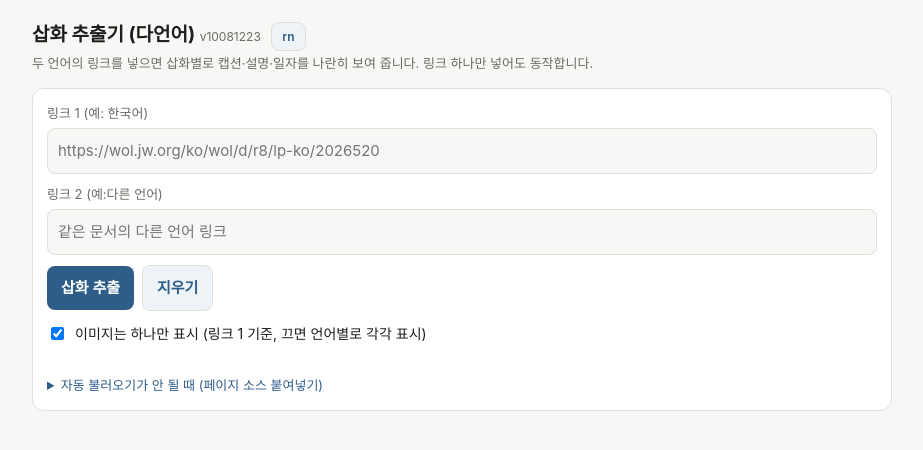
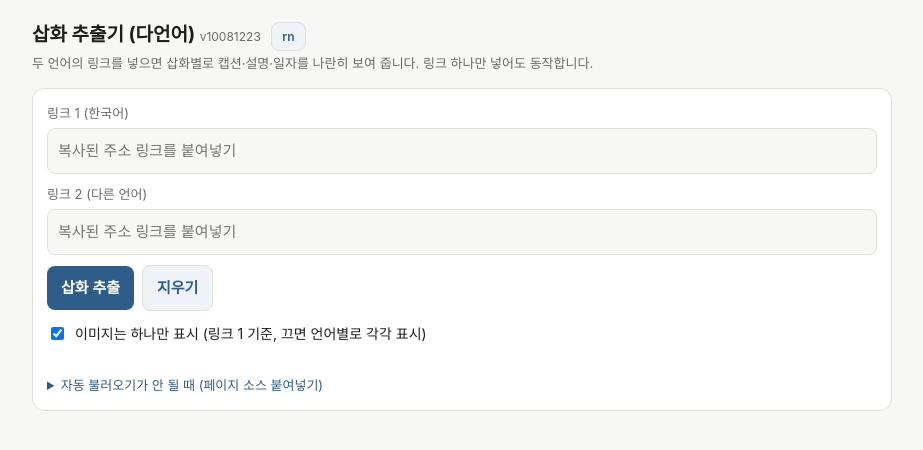
Before and after one commit to minhtriaum/illustration, a plain HTML site: page index.html in a window 1280 px wide. Shown: the whole page, without its empty margins (178-1101 px from the left). Drawn offline with Linux system fonts and the light colour scheme.

Commit message:
Txet Update.html

```diff
--- a/index.html
+++ b/index.html
@@ -36,10 +36,10 @@ a{color:var(--ac)}
 <div class="card" id="rn" style="display:none"></div>
 
 <div class="card">
-<label for="url1">링크 1 (예: 한국어)</label>
-<input type="text" id="url1" placeholder="https://wol.jw.org/ko/wol/d/r8/lp-ko/2026520">
-<label for="url2" style="margin-top:10px">링크 2 (예:다른 언어)</label>
-<input type="text" id="url2" placeholder="같은 문서의 다른 언어 링크">
+<label for="url1">링크 1 (한국어) </label>
+<input type="text" id="url1" placeholder="복사된 주소 링크를 붙여넣기">
+<label for="url2" style="margin-top:10px">링크 2 (다른 언어)</label>
+<input type="text" id="url2" placeholder="복사된 주소 링크를 붙여넣기">
 <div class="row"><button id="go">삽화 추출</button><button class="sec" id="clr">지우기</button></div>
 <label style="display:flex;gap:8px;align-items:center;margin:12px 0 0;color:var(--tx);font-size:14px"><input type="checkbox" id="opt1" checked> 이미지는 하나만 표시 (링크 1 기준, 끄면 언어별로 각각 표시)</label>
 <p class="note" id="fmsg" style="min-height:1em"></p>
```
